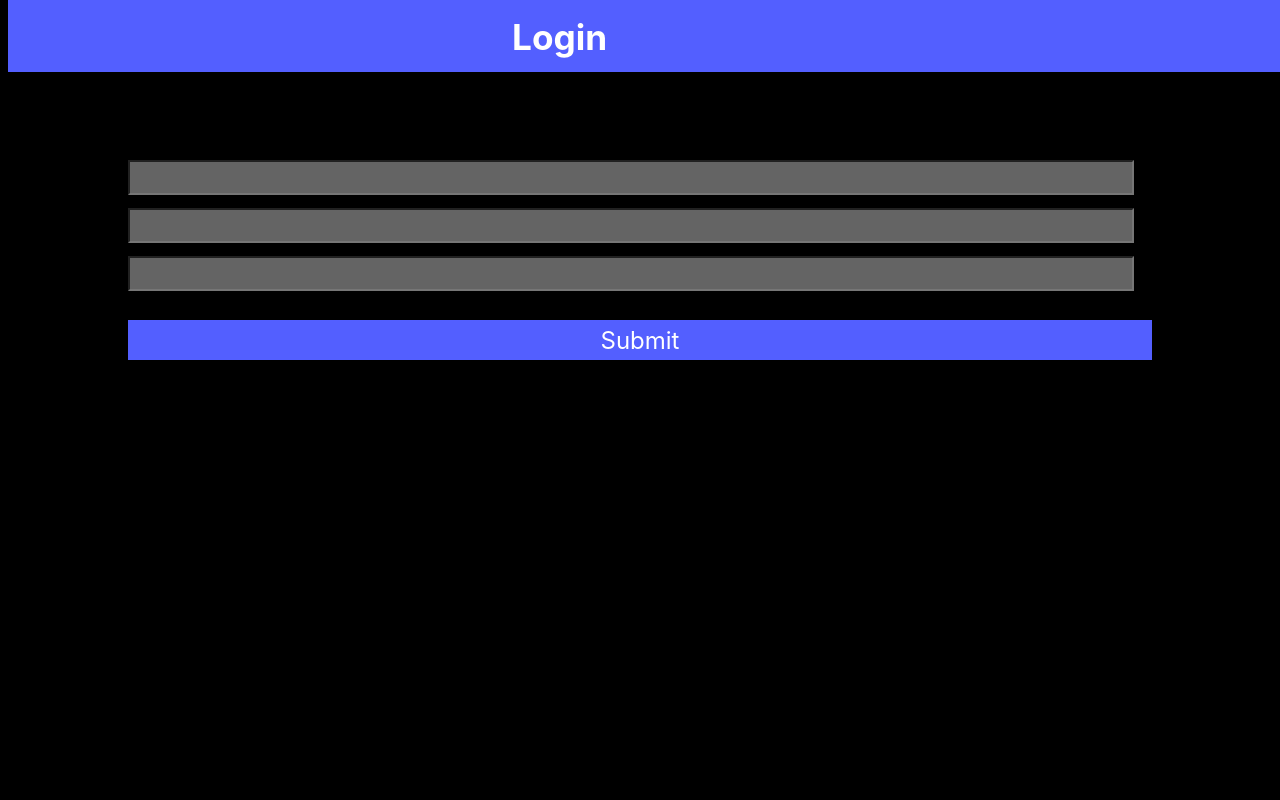
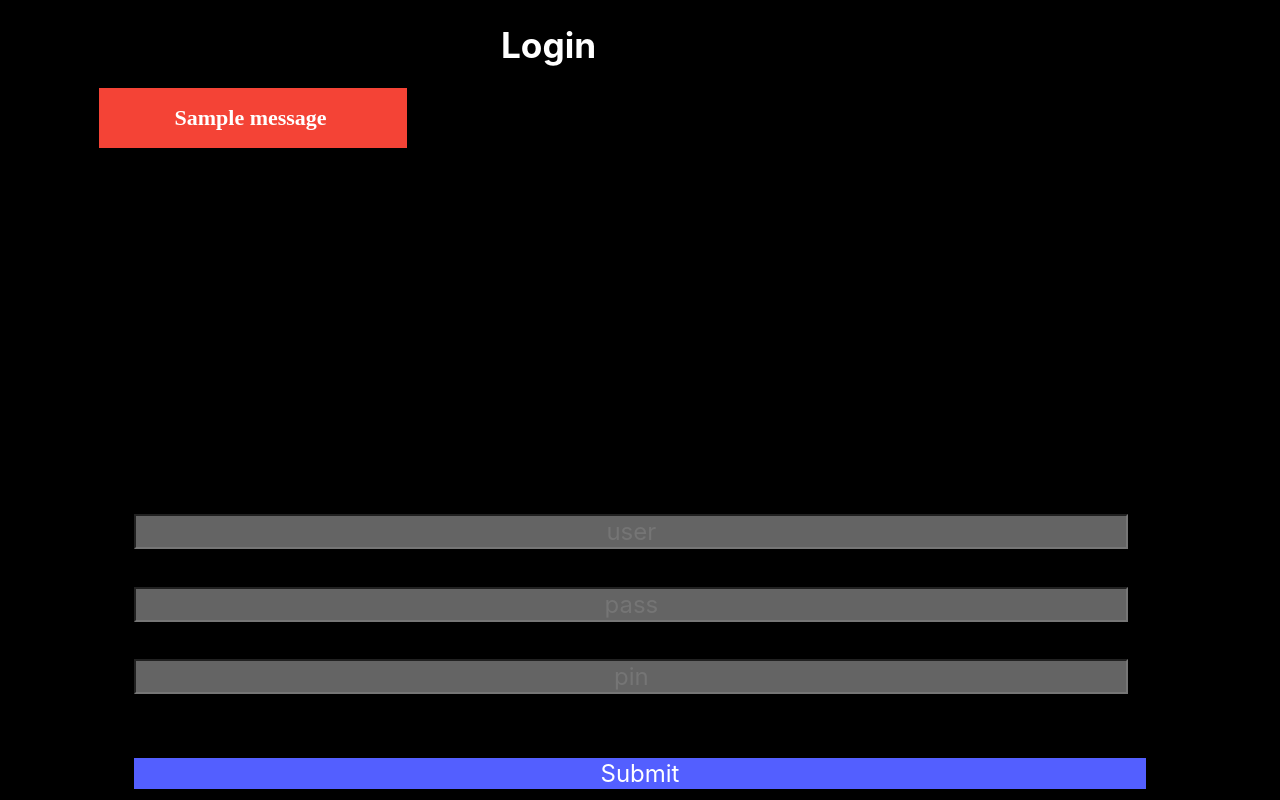
Before and after one commit to emilungureanu/Baza-de-date-oras, a Flask app: page /login in a window 1280 px wide. Run offline with Flask 2, Linux system fonts and the light colour scheme; one stand-in notice (Sample message) is shown.

Commit message:
login page fara scroll

```diff
--- a/main.py
+++ b/main.py
@@ -1,5 +1,5 @@
 import re
-from flask import Flask, sessions, url_for, redirect, render_template, request, session
+from flask import Flask, sessions, url_for, redirect, render_template, request, session, flash
 import sqlite3
 
 app = Flask(__name__)
@@ -50,6 +50,7 @@
     session.pop("user_input", None)
     session.pop("parola_input", None)
     session.pop("pin_input", None)
+    flash("Ai fost delogat!")
     return redirect(url_for("login"))
 
 #Pagina main unde alegi baza de date sau intrebari
--- a/scrip_db_principal.py
+++ b/scrip_db_principal.py
@@ -8,8 +8,8 @@
 # conn.commit()
 
 
-c.execute("INSERT INTO persoane VALUES(NULL, 'Ungureanu', 'Emil', 'xxxx-xxx-xxx', '16', 'Exemplu Adresa', '180', 'emyu4')")
-conn.commit()
+# c.execute("INSERT INTO persoane VALUES(NULL, 'Ungureanu', 'Emil', 'xxxx-xxx-xxx', '16', 'Exemplu Adresa', '180', 'emyu4')")
+# conn.commit()
 
 c.execute("SELECT * FROM persoane")
 
--- a/static/login.css
+++ b/static/login.css
@@ -1,8 +1,8 @@
 .user_input_box{
-    position: absolute;
+    position: relative;
     background-color: rgb(100, 100, 100);
     color: rgb(255, 241, 231);
-    top: 20%;
+    margin-top: 40%;
     font-size: 150%;
     left: 10%;
     width: 78%;
@@ -10,10 +10,10 @@
 
 }
 .parola_input_box{
-    position: absolute;
+    position: relative;
     color: rgb(255, 241, 231);
     background-color: rgb(100, 100, 100);
-    top: 26%;
+    margin-top: 3%;
     font-size: 150%;
     left: 10%;
     width: 78%;
@@ -21,10 +21,10 @@
 
 }
 .pin_input_box{
-    position: absolute;
+    position: relative;
     color: rgb(255, 241, 231);
     background-color: rgb(100, 100, 100);
-    top: 32%;
+    margin-top: 3%;
     font-size: 150%;
     left: 10%;
     width: 78%;
@@ -40,18 +40,18 @@
     color: rgb(255, 255, 255);
     position: absolute;
     top: -1%;
-    left: 40%;
+    left: 39%;
     text-align: center;
     font-size: 220%;
     font-family: -apple-system, BlinkMacSystemFont, 'Segoe UI', Roboto, Oxygen, Ubuntu, Cantarell, 'Open Sans', 'Helvetica Neue', sans-serif;
 }
 .submit_button{
-    position: absolute;
+    position: relative;
     display: inline-block;
     width: 80%;
     height: 5%;
     left: 10%;
-    top: 40%;
+    margin-top: 5%;
     font-size: 24px;
     cursor: pointer;
     text-align: center;
@@ -65,10 +65,39 @@
 }
 
 .sectiune_culoare_login{
-    position: absolute;
+    position: relative;
     background-color: rgb(83, 95, 255);
-    z-index: -1;
+    z-index: 2;
     width: 100%;
     height: 9%;
     top: 0%;
 }
+
+.logout_message{
+    margin-left: 15px;
+    color: white;
+    font-weight: bold;
+    float: right;
+    font-size: 22px;
+    line-height: 20px;
+    cursor: pointer;
+    transition: 0.3s;
+    padding-top: 20px;
+    padding-bottom: 20px;
+    padding-left: 75px;
+    padding-right: 80px;
+    text-align: center;
+    background-color: #f44336;
+    color: white;
+    position: absolute;
+    left: 6.6%;
+    top: 11%;
+}
+
+::-webkit-input-placeholder {
+    text-align: center;
+ }
+
+.div-principal {
+    position: relative;
+}
--- a/templates/login.html
+++ b/templates/login.html
@@ -14,12 +14,21 @@
 
 
         <form action="#" class="form_principal" method="post">
-            <input type="text" name="user_input" class="user_input_box">
-            <input type="text" name="parola_input" class="parola_input_box">
-            <input type="text" name="pin_input" class="pin_input_box">
+            <input placeholder="user" type="text" name="user_input" class="user_input_box">
+            <input placeholder="pass" type="text" name="parola_input" class="parola_input_box">
+            <input placeholder="pin" type="text" name="pin_input" class="pin_input_box">
             <input type="submit" class="submit_button">
         </form>
     </div>
 
+{% with messages = get_flashed_messages() %}
+    {% if messages %}
+        {% for msg in messages %}
+            <span class="logout_message">{{msg}}</span>
+        {% endfor %}
+    {% endif %}
+{% endwith %}
+
+
 </body>
 </html>
```
